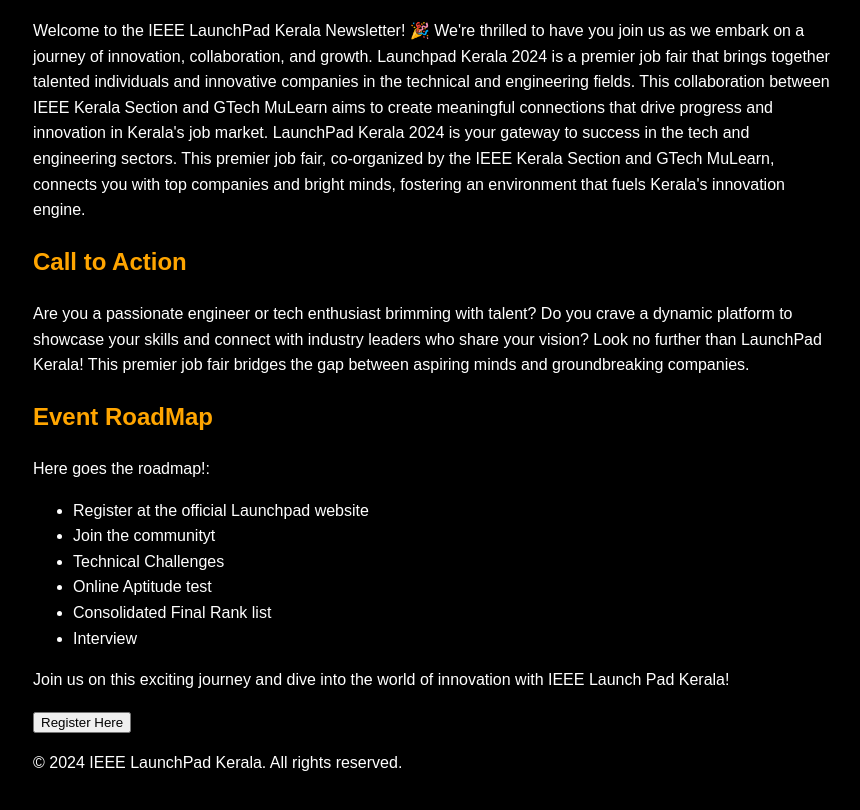
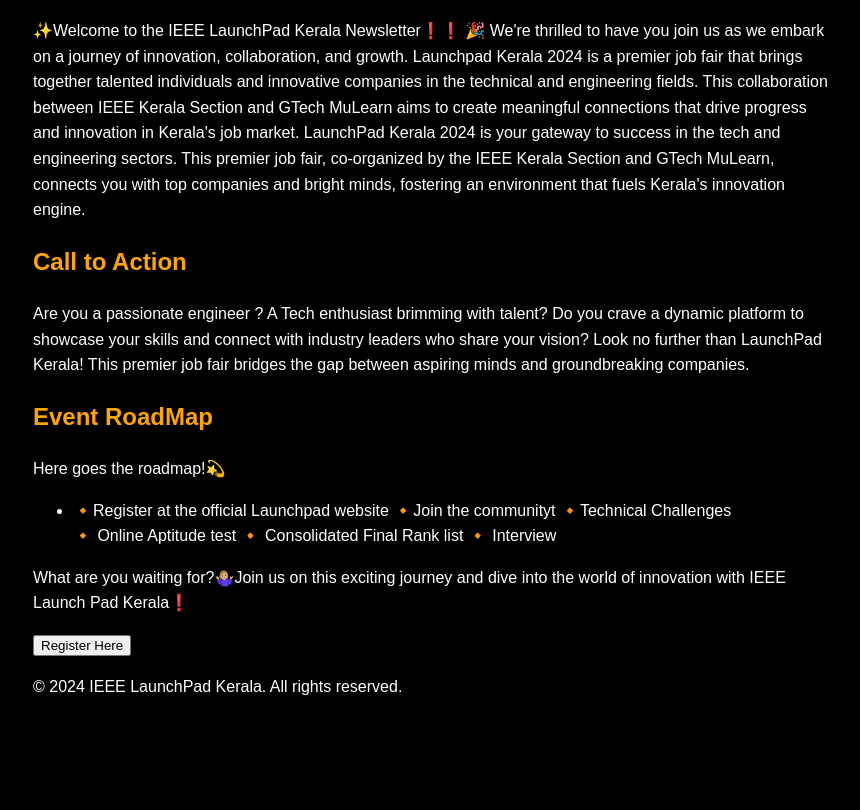
Before and after one commit to hamnasn/launchpad_2024, a plain HTML site: page index.html in a window 1280 px wide. Shown: the part 116-926 px from the top of the page, without its empty margins (207-1067 px from the left). After the commit the page ends 871 px from the top, so only its background shows below. Drawn offline with Linux system fonts and the light colour scheme.

Commit message:
Update index.html

```diff
--- a/index.html
+++ b/index.html
@@ -29,25 +29,26 @@ body {
 
                 </header>
             <section>
-                <p>Welcome to the IEEE LaunchPad Kerala Newsletter! 🎉 We're thrilled to have you join us as we embark on a journey of innovation, collaboration, and growth. Launchpad Kerala 2024 is a premier job fair that brings together talented individuals and innovative companies in the technical and engineering fields. This collaboration between IEEE Kerala Section and GTech MuLearn aims to create meaningful connections that
-                    drive progress and innovation in Kerala's job market. LaunchPad Kerala 2024 is your gateway to success in the tech and engineering sectors. This premier job fair, co-organized by the IEEE Kerala Section and GTech MuLearn, connects you with top companies and bright minds, fostering an environment that fuels Kerala's innovation engine.</p>
+                <p>✨Welcome to the IEEE LaunchPad Kerala Newsletter❗❗
+                   🎉 We're thrilled to have you join us as we embark on a journey of innovation, collaboration, and growth. Launchpad Kerala 2024 is a premier job fair that brings together talented individuals and innovative companies in the technical and engineering fields. This collaboration between IEEE Kerala Section and GTech MuLearn aims to create meaningful connections that
+                   drive progress and innovation in Kerala's job market. LaunchPad Kerala 2024 is your gateway to success in the tech and engineering sectors. This premier job fair, co-organized by the IEEE Kerala Section and GTech MuLearn, connects you with top companies and bright minds, fostering an environment that fuels Kerala's innovation engine.</p>
                 <h2>Call to Action</h2>
                 <p>
-                    Are you a passionate engineer or tech enthusiast brimming with talent? Do you crave a dynamic platform to showcase your skills and connect with industry leaders who share your vision? Look no further than LaunchPad Kerala!
+                    Are you a passionate engineer ? A Tech enthusiast brimming with talent? Do you crave a dynamic platform to showcase your skills and connect with industry leaders who share your vision? Look no further than LaunchPad Kerala!
                     This premier job fair bridges the gap between aspiring minds and groundbreaking companies.</p>
 
                 <h2>Event RoadMap</h2>
-                <p>Here goes the roadmap!:</p>
+                <p>Here goes the roadmap!💫</p>
                 <ul>
-                    <li> Register at the official Launchpad website </li>
-                    <li> Join the communityt</li>
-                    <li> Technical Challenges</li>
-                    <li> Online Aptitude test</li>
-                    <li> Consolidated Final Rank list </li>
-                    <li> Interview </li>
+                    <li> 🔸Register at the official Launchpad website
+                         🔸Join the communityt
+                         🔸Technical Challenges</li>
+                         🔸 Online Aptitude test</li>
+                         🔸  Consolidated Final Rank list </li>
+                         🔸 Interview </li>
                 </ul>
 
-                <p>Join us on this exciting journey and  dive into the world of innovation with IEEE Launch Pad Kerala!</p>
+                <p>What are you waiting for?🤷🏼‍♀️Join us on this exciting journey and  dive into the world of innovation with IEEE Launch Pad Kerala❗</p>
                 <a href="https://launchpadkerala.org"><button>Register Here</button></a>
             </section>
             <footer>
```
